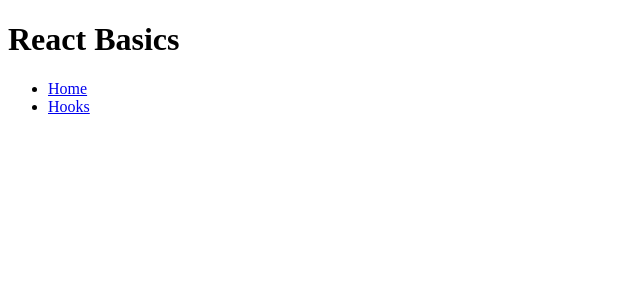
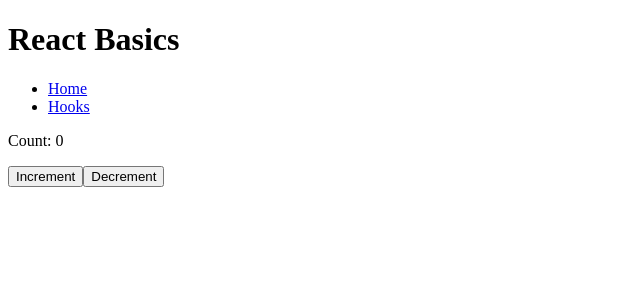
Before and after one commit to ShubhamPatel2305/conquer-web, a React (Vite) app in the folder Practice/04_react/practice/week-6/basics/: page /usecallbackassignment/as1 in a window 1280 px wide. Shown: the top 300 px of the page, without its empty margins (0-640 px from the left). Built offline with nearby package versions, Linux system fonts and the light colour scheme.

Commit message:
excellent assignment here you see we use a callback function inside setCount because we dont want out function to change based on count of parent function because if it will then it will cause function to b re calculated hence causing button component to be re rendered

```diff
--- a/Practice/04_react/practice/week-6/basics/src/App.jsx
+++ b/Practice/04_react/practice/week-6/basics/src/App.jsx
@@ -20,6 +20,7 @@
 import { Assignment2 } from './components/usememoassignment/Assignment2'
 import { Assignment1 } from './components/usememoassignment/Assignment1'
 import { Assignment3 } from './components/usememoassignment/Assignment3'
+import { Aassignment1 } from './components/useCallbackAssignment/Aassignment1'
 
 var globalCounter = 4;
 
@@ -107,6 +108,7 @@
           <Route path="/usememoassignment/as2" element={<Assignment2 />} />
           <Route path="/usememoassignment/as1" element={<Assignment1 />} />
           <Route path="/usememoassignment/as3" element={<Assignment3 />} />
+          <Route path="/usecallbackassignment/as1" element={<Aassignment1 />} />
         </Routes>
       </>
     </Router>
--- /dev/null
+++ b/Practice/04_react/practice/week-6/basics/src/components/useCallbackAssignment/Aassignment1.jsx
@@ -0,0 +1,42 @@
+/* eslint-disable react/prop-types */
+/* eslint-disable no-unused-vars */
+import { memo, useCallback, useState } from "react";
+
+// Create a counter component with increment and decrement functions. Pass these functions to a child component which has buttons to perform the increment and decrement actions. Use useCallback to ensure that these functions are not recreated on every render.
+
+export function Aassignment1() {
+    const [count, setCount] = useState(0);
+
+    // Your code starts here
+    const handleIncrement = useCallback(() => {
+        console.log("inside handle increment")
+        setCount((currCount)=>{
+            return currCount + 1;
+        });
+    }, []);
+
+    const handleDecrement=useCallback(()=>{
+        console.log("inside handle decrement")
+        setCount((currCount)=>{
+            return currCount -1;
+        });
+    },[]);
+    // Your code ends here
+
+    return (
+        <div>
+            <p>Count: {count}</p>
+            <CounterButtons onIncrement={handleIncrement} onDecrement={handleDecrement} />
+        </div>
+    );
+};
+
+const CounterButtons = memo(function CounterButtons({onIncrement,onDecrement}){
+    console.log("inside counter buttons");
+    return(
+        <div>
+            <button onClick={onIncrement}>Increment</button>
+            <button onClick={onDecrement}>Decrement</button>
+        </div>
+    );
+});
```
